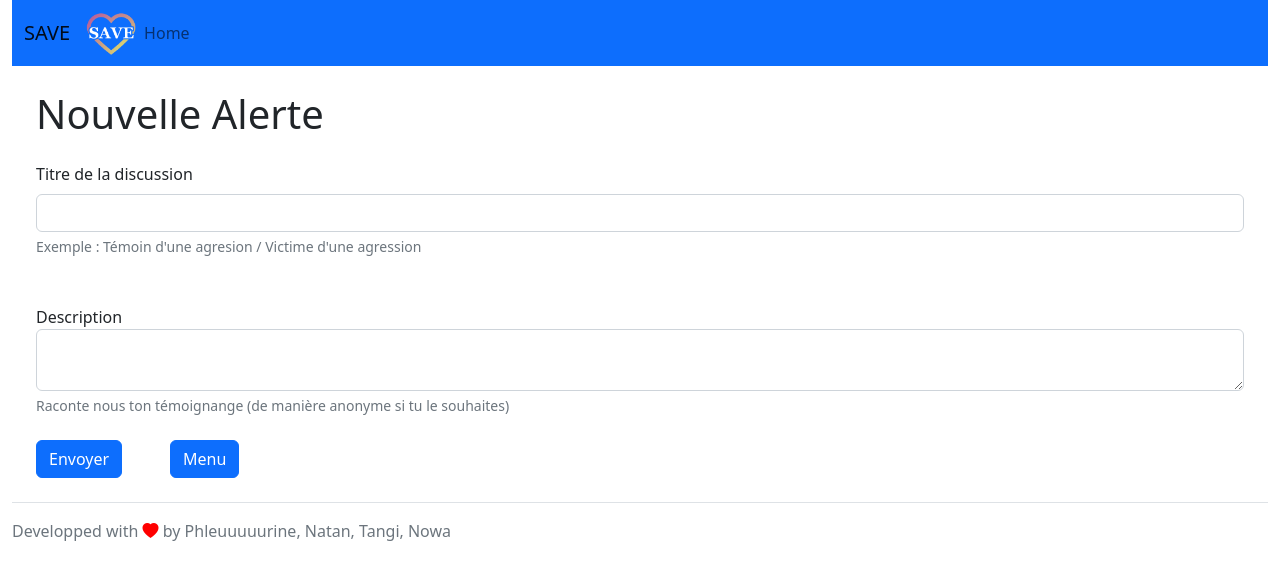
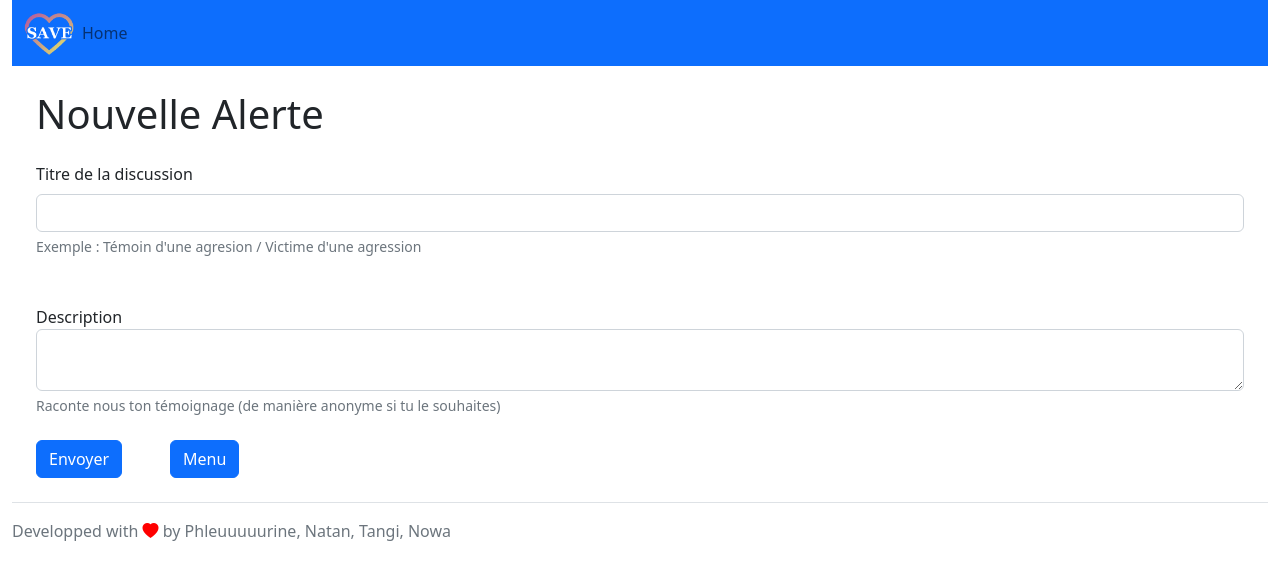
Before and after one commit to Noah-Langlois/Application_SAVE, a Vue app in the folder frontend/client_vue_global/: page /demandeur/1/form in a window 1280 px wide. Shown: the top 580 px of the page. Built offline with nearby package versions, Linux system fonts and the light colour scheme.

Commit message:
Corrected some typo, added the suppression of content when creating several alerts

```diff
--- a/frontend/client_vue_global/src/components/Form.vue
+++ b/frontend/client_vue_global/src/components/Form.vue
@@ -15,7 +15,9 @@ function changeRoute(value) {
 
 function createAlerte(value,user) {
     store.methods.setChatroom(document.getElementById("discussion_title").value)
+    document.getElementById("discussion_title").value = ""
     store.methods.setDescriptionNewAlerte(document.getElementById("description").value)
+    document.getElementById("description").value = ""
     store.methods.addDiscussion(store.state.current_chatroom)
     store.methods.connect(user)
     console.log(store.system.debug)
@@ -44,7 +46,7 @@ function createAlerte(value,user) {
                         <textarea type="text" class="form-control"
                         id="description" aria-describedby="description_help"></textarea>
                         <div id="description_help" class="form-text">
-                            Raconte nous ton témoignange (de manière anonyme si tu le souhaites)
+                            Raconte nous ton témoignage (de manière anonyme si tu le souhaites)
                         </div>
                     </div>
             </div>
--- a/frontend/client_vue_global/src/components/MenuBar.vue
+++ b/frontend/client_vue_global/src/components/MenuBar.vue
@@ -25,7 +25,6 @@ function changeRoute(value) {
   <header>
     <nav class="navbar navbar-expand-lg sticky-top bg-primary" data-bs-theme="dark">
       <div class="container-fluid">
-        <span class="navbar-brand">SAVE</span>
         <img src="../../img/logo_save.png" alt="logo" width="50" height="50" />
         <div id="navbarNav" class="collapse navbar-collapse">
           <ul class="navbar-nav me-auto mb-2 mb-lg-0">
```
